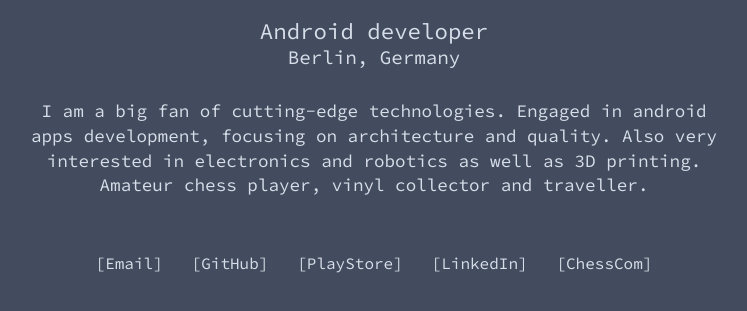
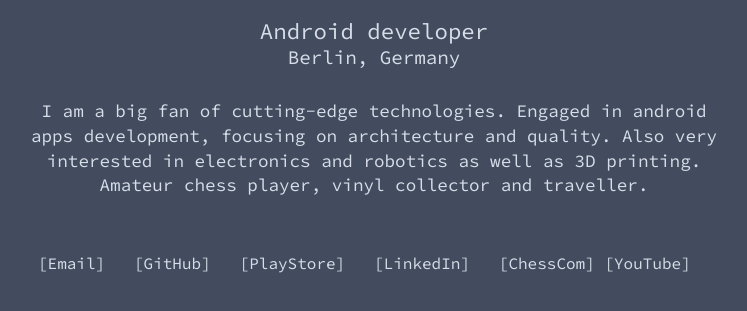
Before and after one commit to dybarsky/dybarsky.github.io, a plain HTML site: page index.html in a window 1280 px wide. Shown: the part 315-626 px from the top of the page, without its empty margins (266-1013 px from the left). Drawn offline with Linux system fonts and the light colour scheme.

Commit message:
Add youtube link

```diff
--- a/index.html
+++ b/index.html
@@ -63,10 +63,6 @@
                id="play" onclick="sendEvent(this)">
                 [PlayStore]
             </a>&nbsp;
-            <!--<a href="https://medium.com/@dybarsky"
-               id="medium" onclick="sendEvent(this)">
-                #Medium
-            </a>-->
             <a href="https://www.linkedin.com/in/maksym-dybarskyi-795802b"
                id="linkedin" onclick="sendEvent(this)">
                 [LinkedIn]
@@ -75,6 +71,10 @@
                id="chesscom" onclick="sendEvent(this)">
                 [ChessCom]
             </a>
+            <a href="https://www.youtube.com/@dybarsky"
+               id="youtube" onclick="sendEvent(this)">
+                [YouTube]
+            </a>&nbsp;
         </div>
 
     </div>
```
